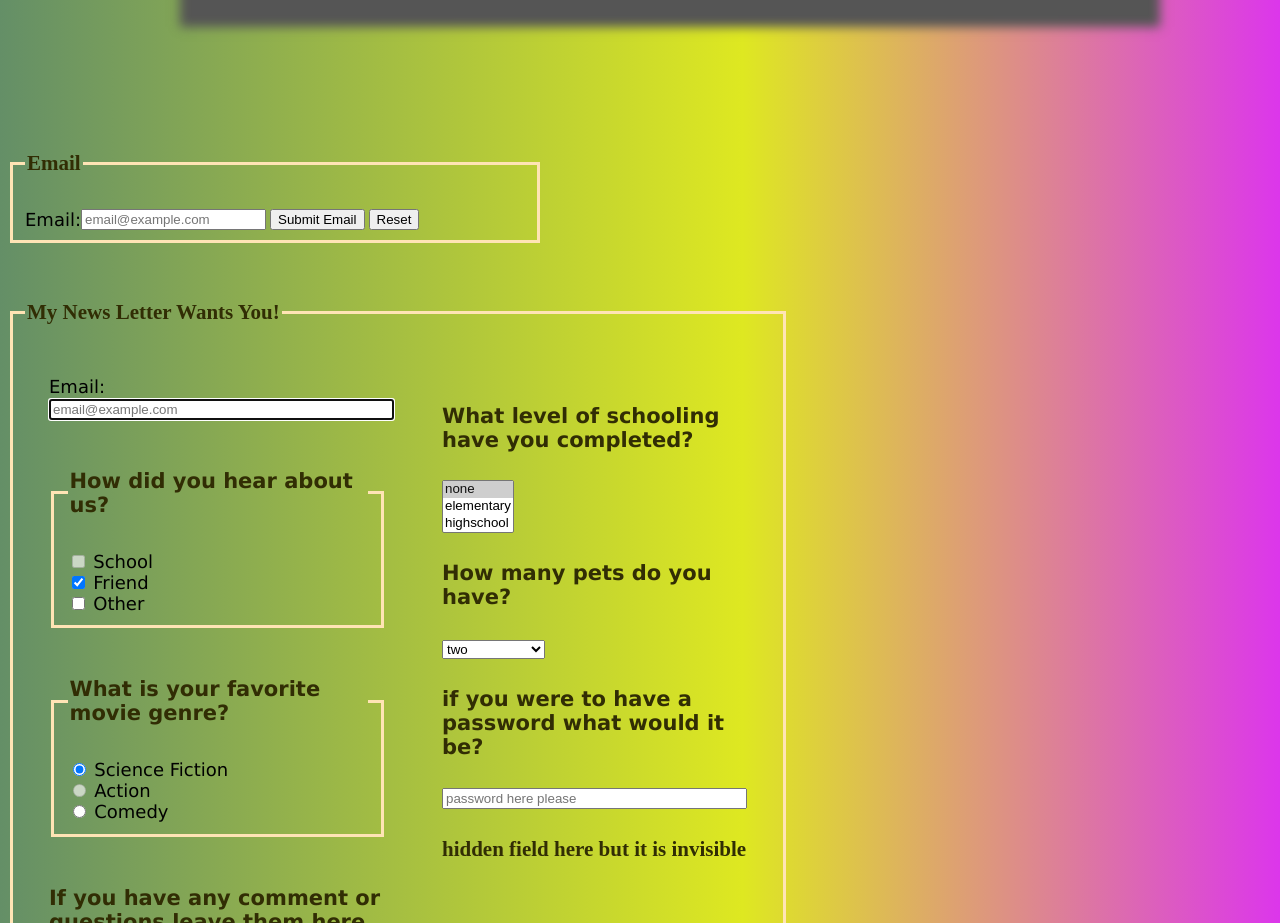
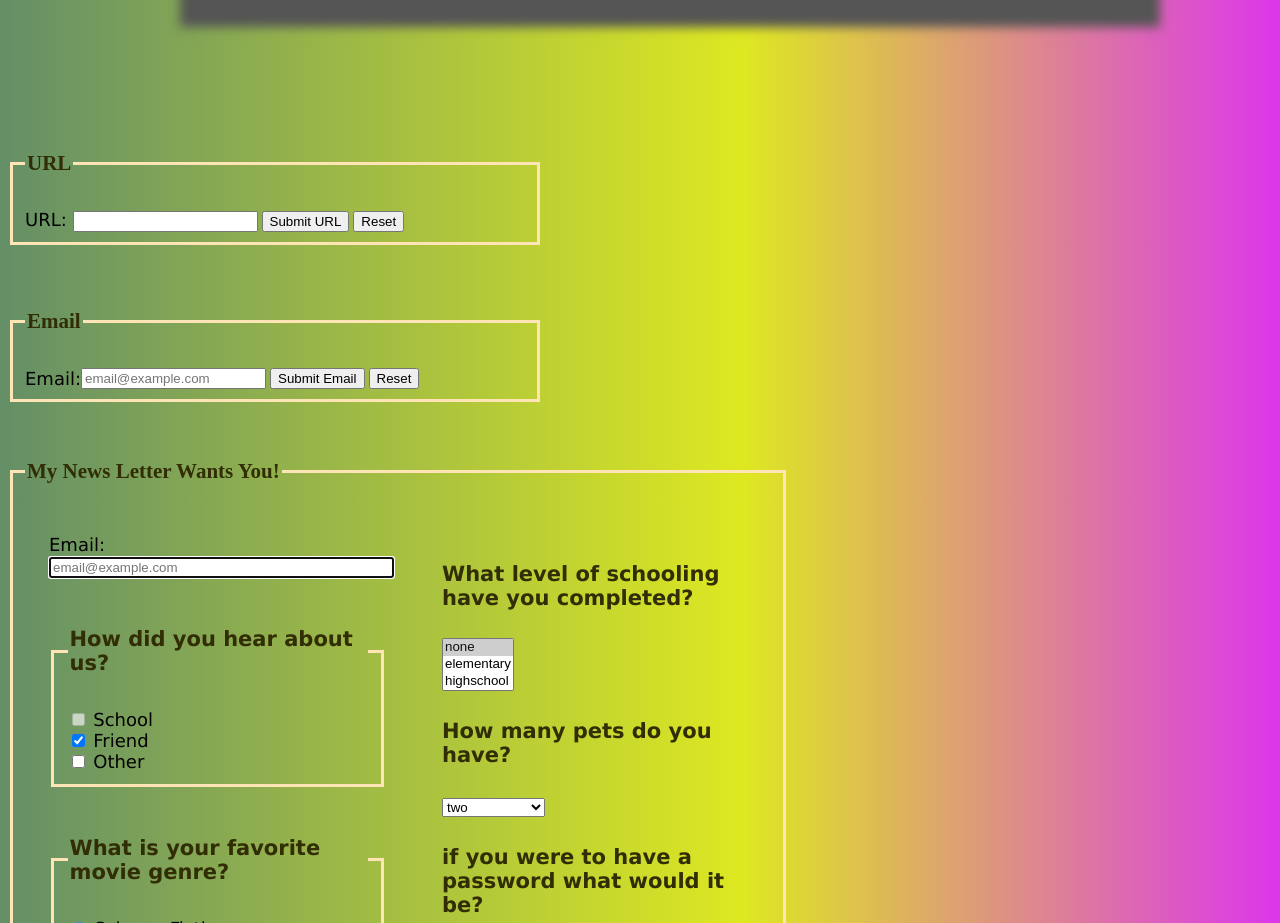
Before and after one commit to msargeant/mattsarg_youtube_tutorial, a plain HTML site: page index.html in a window 1280 px wide. Shown: the part 6107-7030 px from the top of the page. Drawn offline with Linux system fonts and the light colour scheme; a web font is replaced by a local one.

Commit message:
93 basic HTML5 CSS3 url text box or url form control or url input element

```diff
--- a/index.html
+++ b/index.html
@@ -265,6 +265,22 @@
           <br>
           <br>
           <div class="new_page"></div>
+
+          <br><br>
+
+          <fieldset>
+
+          <legend><h4>URL</h4></legend>
+          <form action="#" method="POST" name="url_submission" id="url_submission">
+          <label for="url">URL: </label>
+
+            <input type="url" name="url" id="url">
+            <input type="submit" name="submit2" id="submit2" value="Submit URL">
+            <input type="reset">
+
+          </form>
+
+          </fieldset>
 
           <br><br>
 
```
